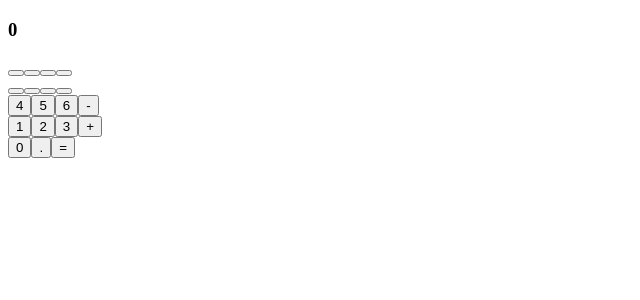
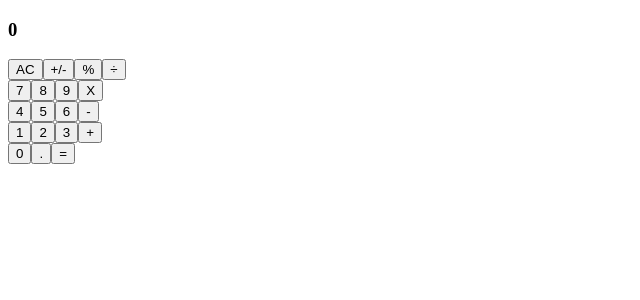
Before and after one commit to Mesi21/React-Calculator, a React (Create React App) app: page / in a window 1280 px wide. Shown: the top 300 px of the page, without its empty margins (0-640 px from the left). Built offline with nearby package versions, Linux system fonts and the light colour scheme.

Commit message:
:bug: Fixed ButtonPanel classNames

```diff
--- a/src/components/ButtonPanel.js
+++ b/src/components/ButtonPanel.js
@@ -5,17 +5,17 @@ function ButtonPanel() {
   return (
     <div id="btnPanel">
       <div className="rows">
-        <Button btnbtnName="AC" />
-        <Button btnbtnName="+/-" />
-        <Button btnbtnName="%" />
-        <Button btnbtnName="÷" />
+        <Button btnName="AC" />
+        <Button btnName="+/-" />
+        <Button btnName="%" />
+        <Button btnName="÷" />
       </div>
 
       <div className="rows">
-        <Button btnbtnName="7" />
-        <Button btnbtnName="8" />
-        <Button btnbtnName="9" />
-        <Button btnbtnName="X" />
+        <Button btnName="7" />
+        <Button btnName="8" />
+        <Button btnName="9" />
+        <Button btnName="X" />
       </div>
 
       <div className="rows">
```
